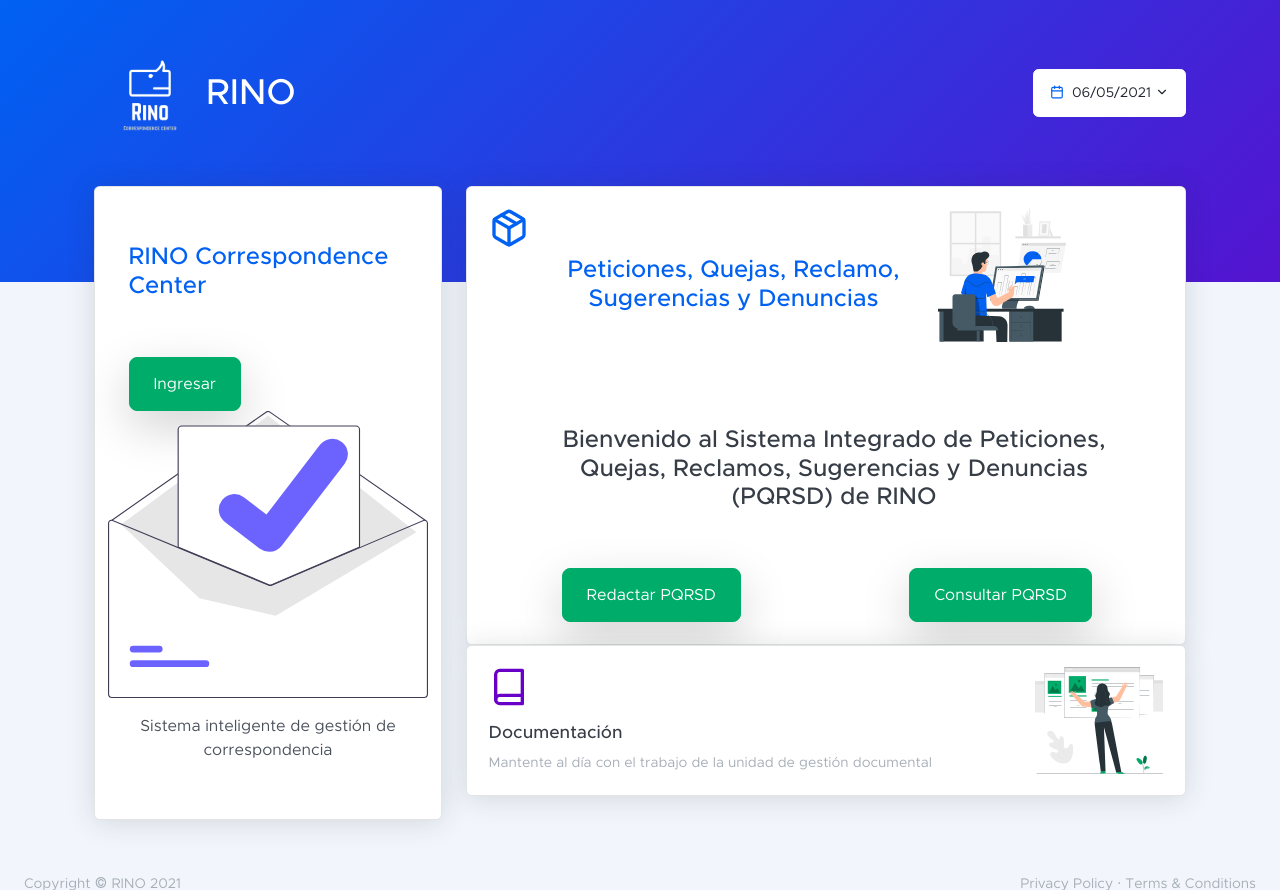
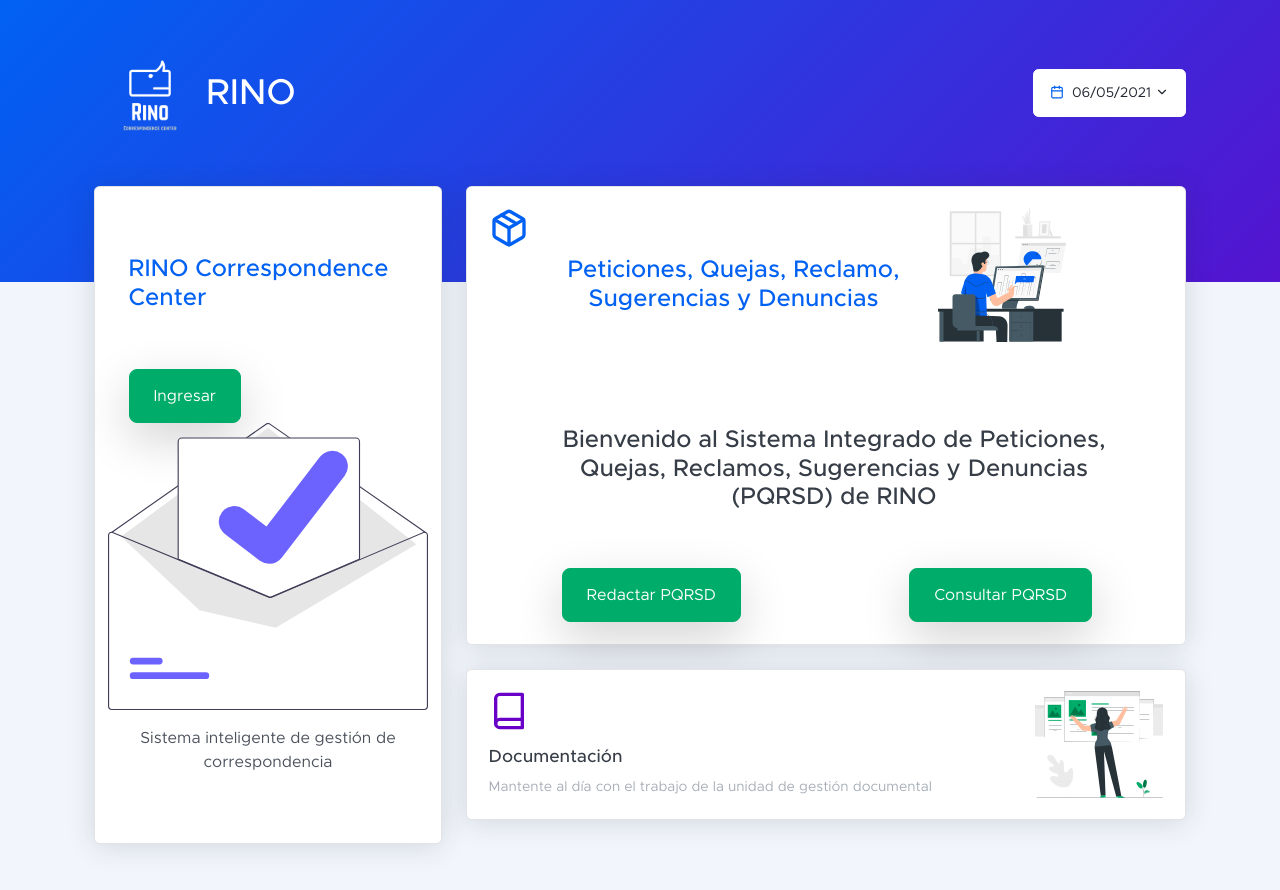
Before and after one commit to ingenieriask/repoazure, a Django app: page / in a window 1280 px wide. Shown: the top 890 px of the page. Run offline with Django 3.2, Linux system fonts and the light colour scheme; parts of the project's set-up code (start-up, migrations or seed data) failed here and were passed over; some libraries are stand-ins or nearby versions.

Commit message:
refactor: core index adding mb for simetri

```diff
--- a/templates/correspondence/index.html
+++ b/templates/correspondence/index.html
@@ -130,7 +130,7 @@
               </div>
               <div class="col-xl-8 mb-4">
                 <!-- Dashboard PQRS-->
-                <div class="card h-90">
+                <div class="card h-90 mb-4">
                   <div class="card-body">
                     <div class="row no-gutters">
                       <div class="col-auto card-icon-aside md-4">
```
